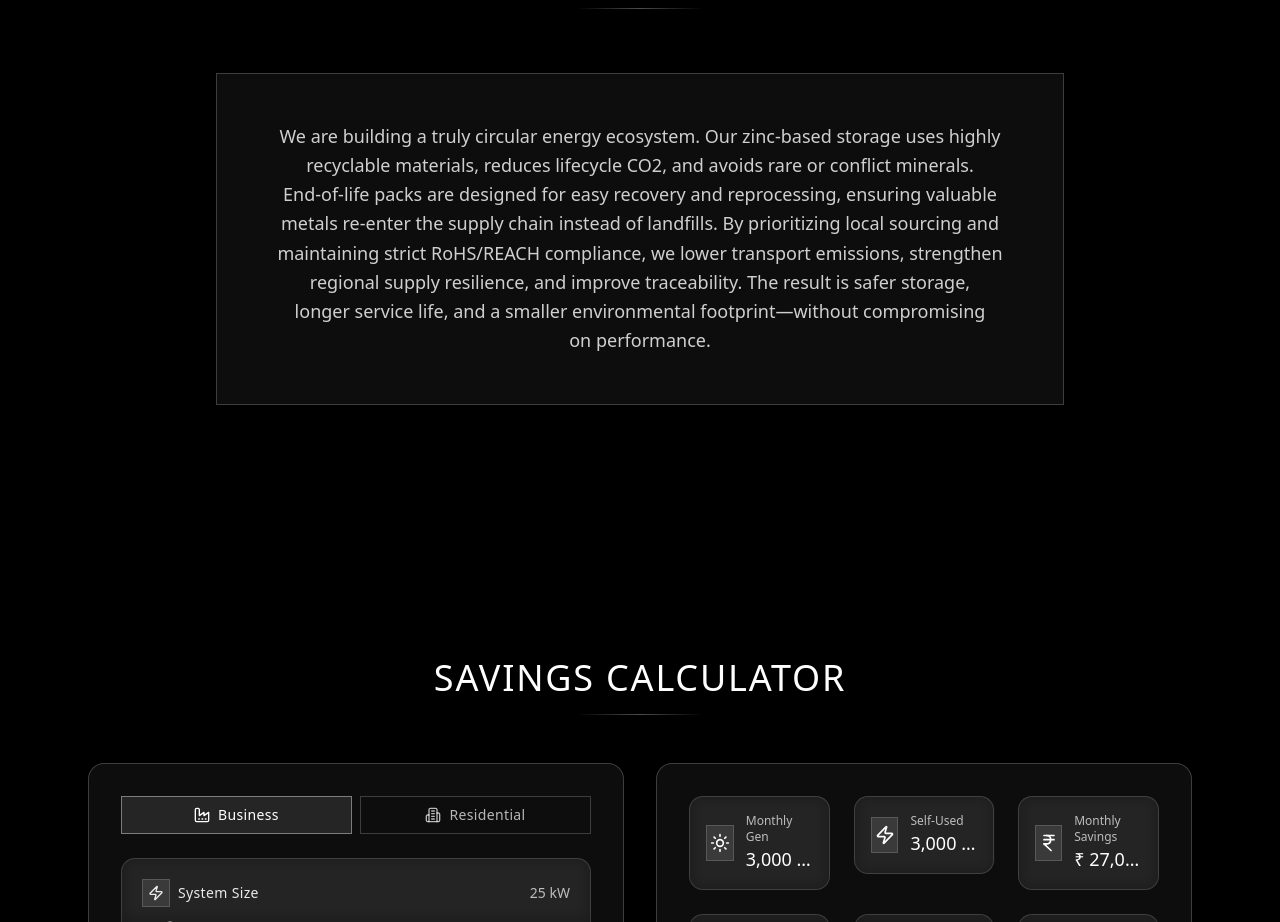
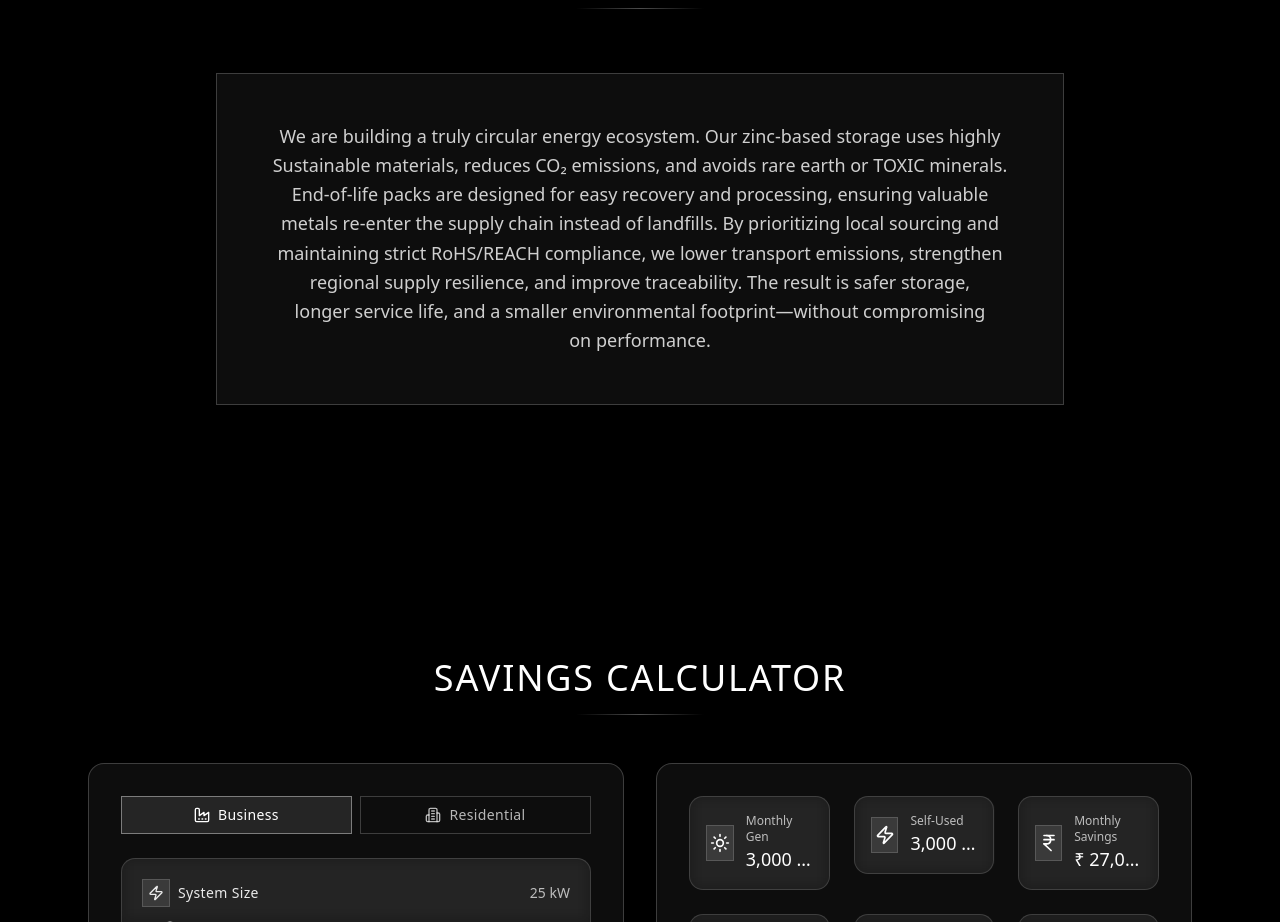
Before and after one commit to srivatsa-source/evapsolar_landing_page, a Next.js app: page / in a window 1280 px wide. Shown: the part 1960-2882 px from the top of the page. Built offline with nearby package versions, Linux system fonts and the light colour scheme.

Commit message:
sustainbility conent change

```diff
--- a/components/sustainability-section.tsx
+++ b/components/sustainability-section.tsx
@@ -19,9 +19,9 @@ const translations = {
   en: {
     title: "SUSTAINABLE ENERGY FUTURE",
     description:
-      "We are building a truly circular energy ecosystem. Our zinc-based storage uses highly recyclable materials, " +
-      "reduces lifecycle CO2, and avoids rare or conflict minerals. End‑of‑life packs are designed for easy recovery " +
-      "and reprocessing, ensuring valuable metals re‑enter the supply chain instead of landfills. By prioritizing local " +
+      "We are building a truly circular energy ecosystem. Our zinc-based storage uses highly Sustainable materials, " +
+      "reduces CO₂ emissions, and avoids rare earth or TOXIC minerals. End‑of‑life packs are designed for easy recovery " +
+      "and processing, ensuring valuable metals re‑enter the supply chain instead of landfills. By prioritizing local " +
       "sourcing and maintaining strict RoHS/REACH compliance, we lower transport emissions, strengthen regional supply " +
       "resilience, and improve traceability. The result is safer storage, longer service life, and a smaller environmental " +
       "footprint—without compromising on performance.",
@@ -29,8 +29,8 @@ const translations = {
   hi: {
     title: "टिकाऊ ऊर्जा भविष्य",
     description:
-      "हम एक सर्कुलर ऊर्जा इकोसिस्टम का निर्माण कर रहे हैं। हमारी जिंक‑आधारित स्टोरेज प्रणाली पुनर्चक्रण योग्य " +
-      "सामग्रियों का उपयोग करती है, जीवनचक्र CO2 को कम करती है और दुर्लभ/संघर्ष खनिजों से बचाती है। जीवन के अंत में " +
+  "हम एक सर्कुलर ऊर्जा इकोसिस्टम का निर्माण कर रहे हैं। हमारी जिंक‑आधारित स्टोरेज प्रणाली पुनर्चक्रण योग्य " +
+  "सामग्रियों का उपयोग करती है, जीवनचक्र CO₂ को कम करती है और दुर्लभ/संघर्ष खनिजों से बचाती है। जीवन के अंत में " +
       "बैटरियों को पुनर्प्राप्ति और पुन:प्रक्रिया के लिए डिज़ाइन किया गया है ताकि मूल्यवान धातुएँ लैंडफिल में जाने के " +
       "बजाय आपूर्ति श्रृंखला में वापस लौटें। स्थानीय सोर्सिंग और RoHS/REACH अनुपालन के माध्यम से हम परिवहन उत्सर्जन घटाते, " +
       "आपूर्ति लचीलापन बढ़ाते और ट्रेसबिलिटी सुधारते हैं—उच्च प्रदर्शन के साथ एक छोटा पर्यावरणीय पदचिह्न।",
@@ -38,8 +38,8 @@ const translations = {
   kn: {
     title: "ಸಮರ್ಥನೀಯ ಶಕ್ತಿ ಭವಿಷ್ಯ",
     description:
-      "ನಾವು ನಿಜವಾದ ವಲಯ ಆಧಾರಿತ ಶಕ್ತಿ ಪರಿಸರ ವ್ಯವಸ್ಥೆಯನ್ನು ನಿರ್ಮಿಸುತ್ತಿದ್ದೇವೆ. ನಮ್ಮ ಜಿಂಕ್ ಆಧಾರಿತ ಸಂಗ್ರಹಣೆ " +
-      "ಬಹಳವಾಗಿ ಮರುಬಳಕೆ ಮಾಡಬಹುದಾದ ವಸ್ತುಗಳನ್ನು ಬಳಸುತ್ತದೆ, ಜೀವನಚಕ್ರ CO2 ಅನ್ನು ಕಡಿಮೆ ಮಾಡುತ್ತದೆ ಮತ್ತು ಅಪರೂಪ/ಸಂಘರ್ಷ ಖನಿಜಗಳಿಂದ ದೂರ ಇರಿಸುತ್ತದೆ. " +
+  "ನಾವು ನಿಜವಾದ ವಲಯ ಆಧಾರಿತ ಶಕ್ತಿ ಪರಿಸರ ವ್ಯವಸ್ಥೆಯನ್ನು ನಿರ್ಮಿಸುತ್ತಿದ್ದೇವೆ. ನಮ್ಮ ಜಿಂಕ್ ಆಧಾರಿತ ಸಂಗ್ರಹಣೆ " +
+  "ಬಹಳವಾಗಿ ಮರುಬಳಕೆ ಮಾಡಬಹುದಾದ ವಸ್ತುಗಳನ್ನು ಬಳಸುತ್ತದೆ, ಜೀವನಚಕ್ರ CO₂ ಅನ್ನು ಕಡಿಮೆ ಮಾಡುತ್ತದೆ ಮತ್ತು ಅಪರೂಪ/ಸಂಘರ್ಷ ಖನಿಜಗಳಿಂದ ದೂರ ಇರಿಸುತ್ತದೆ. " +
       "ಆಯುಷ್ಯದ ಅಂತ್ಯದಲ್ಲಿ ಬ್ಯಾಟರಿ ಪ್ಯಾಕ್‌ಗಳನ್ನು ಸುಲಭ ಪುನಃಪ್ರಾಪ್ತಿ ಮತ್ತು ಮರುಪ್ರಕ್ರಿಯೆಗಾಗಿ ವಿನ್ಯಾಸಗೊಳಿಸಲಾಗಿದೆ, ಅಮೂಲ್ಯ ಲೋಹಗಳು ಭೂಗುಹೆಗೆ ಹೋಗುವುದರ ಬದಲು " +
       "ಪೂರೈಕೆ ಸರಪಳಿಗೆ ಮರುನುಗ್ಗುವಂತೆ. ಸ್ಥಳೀಯ ಸೋರ್ಸಿಂಗ್ ಮತ್ತು RoHS/REACH ಅನುಸರಣೆಯ ಮೂಲಕ ನಾವು ಸಾರಿಗೆ ಹೊರಸೂಸುವಿಕೆಯನ್ನು ಕಡಿಮೆ ಮಾಡುತ್ತೇವೆ, " +
       "ಪ್ರಾದೇಶಿಕ ಲವಚಿಕತೆಯನ್ನು ಬಲಪಡಿಸುತ್ತೇವೆ ಮತ್ತು ಟ್ರೇಸಬಿಲಿಟಿಯನ್ನು ಸುಧಾರಿಸುತ್ತೇವೆ—ಉನ್ನತ ಕಾರ್ಯಕ್ಷಮತೆಯೊಂದಿಗೆ ಚಿಕ್ಕ ಪರಿಸರಪದಚಿಹ್ನೆ.",
```
